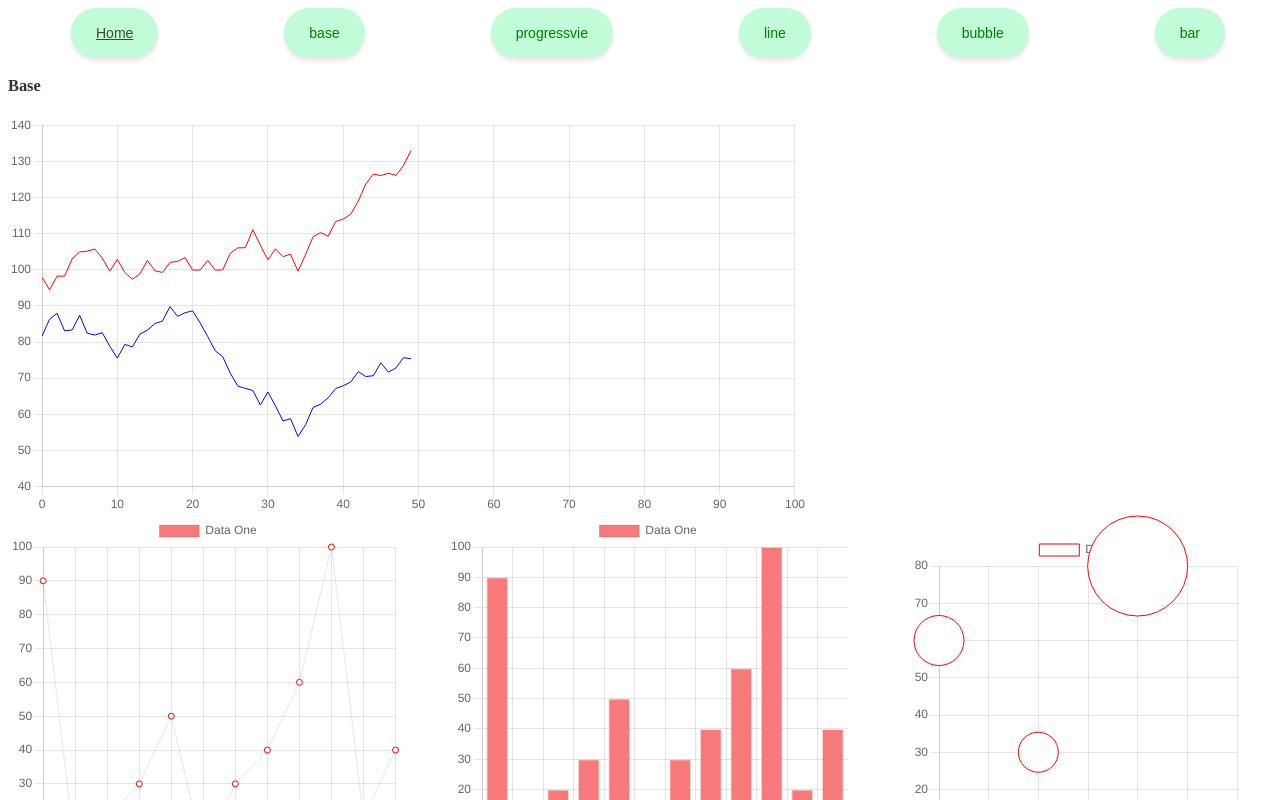
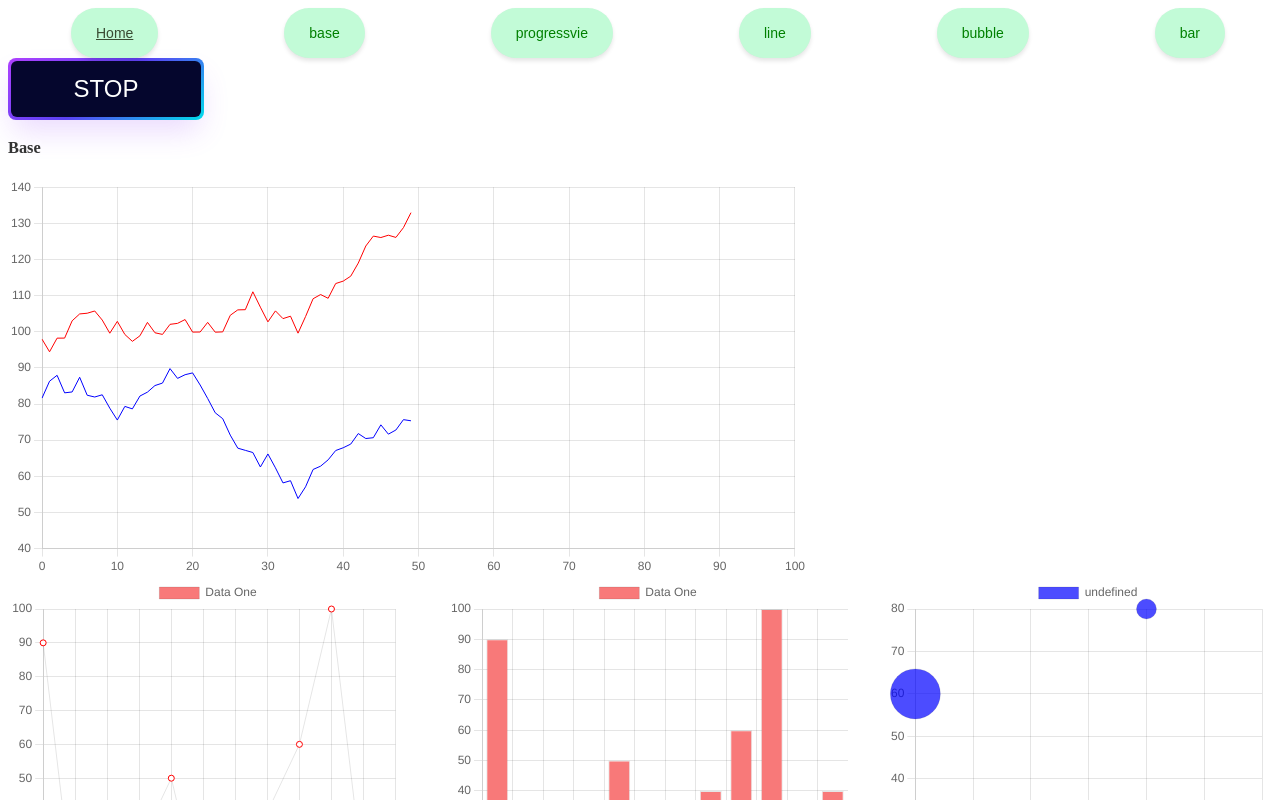
Before and after one commit to wnsdudSoftkim/virtual_investment, a Vue app in the folder client/: page /chart in a window 1280 px wide. Shown: the top 800 px of the page. Built offline with nearby package versions, Linux system fonts and the light colour scheme; no server answers.

Commit message:
add resetbutton

```diff
--- a/client/src/assets/js/common.js
+++ b/client/src/assets/js/common.js
@@ -21,6 +21,11 @@ const methods = { // eslint-disable-line no-unused-vars
             }
         })
     },
+    sendMessage:(message) => {
+        socket.send(message)
+        logs.push({event: 'send message: ', data: message})
+
+    },
     chartDisconnect: () => {
         socket.onclose = function () {
             clearInterval(interval);
--- a/client/src/components/Chart/BubbleChart.vue
+++ b/client/src/components/Chart/BubbleChart.vue
@@ -14,49 +14,100 @@ export default {
     },
 
     data: () => ({
-        chartdata: {
-            labels: ['January', 'February', 'March', 'April', 'May', 'June', 'July',
-            'August', 'September', 'October', 'November', 'December'],
-            datasets:[{
-                label: 'Data One',
-                backgroundColor: '#f87979',
-                pointBackgroundColor: 'white',
-                borderWidth: 1,
-                pointBorderColor: 'red',
-                data:[{x: 100, y: 0, r: 10},{x: 60, y: 30, r: 20},{x: 40, y: 60, r: 25},{x: 80, y: 80, r: 50},]
-            }]
-        },
-        options: {
-            scales: {
-                yAxes: [{
-                    ticks:{
-                        beginAtZero:true
-                    },
-                    gridLines: {
-                        display:true
-                    }
-                }],
-                xAxes: [{
-                    gridLines: {
-                        display: false
-                    }
-                }],
+        title: 'Income, Test Scores, and Enrollment in Select Connecticut School Districts, 2009-13',
+        point_x: 'income',
+        point_x_prefix: '$',
+        point_x_postfix: '',
+        point_y: 'grades',
+        point_y_prefix:'',
+        point_y_postfix:'',
+        point_r:'enrollment',
+        point_r_description:'Enrollment',
+        point_r_prefix: '',
+        point_r_postfix: '',
+        r_denominator: 800,
+        point_name: 'district',
+        point_color: 'rgba(0, 0, 255, 0.7)',
+        x_axis: 'Median Household Income, USD',
+        y_axis: 'Grade, Relative to Average',
+        show_grid: true,
 
-            },
-            legend: {
-                display:true
-            },
-            responsive: true,
-            maintainAspectRatio: false
-        },
+
     }),
     methods: {
         fillData() {
             const ctx = document.getElementById('chart_bubble').getContext('2d')
+            const chartdata = {
+                datasets:[{
+                    backgroundColor: this.point_color,
+                    data:[{x: 100, y: 0, r: 10},{x: 60, y: 30, r: 20},{x: 40, y: 60, r: 25},{x: 80, y: 80, r: 10}]
+                }]
+            }
+            const options= {
+                title: {
+                    display: true,
+                    text: this.title,
+                    fontSize: 14,
+                },
+                legend: {
+                    display: false,
+                },
+                scales: {
+                    yAxes: [{
+                        ticks:{
+                           callback: function(value, index, values) { // eslint-disable-line no-unused-vars
+                                return this.point_y_prefix + value.toLocaleString() + this.point_y_postfix;
+                            }
+                        },
+                        scaleLabel: {
+                            display: true,
+                            labelString: this.y_axis
+                        },
+                        gridLines: {
+                            display: this.show_grid
+                        },
+                    }],
+                    xAxes: [{
+                        scaleLable: {
+                            display: true,
+                            labelString: this.x_axis
+                        },
+                        gridLines: {
+                            display: this.show_grid
+                        },
+                        ticks: {
+                            callback: function(value, index, values) { // eslint-disable-line no-unused-vars
+                                return this.point_x_prefix + value.toLocaleString() + this.point_x_postfix
+                            }
+                        }
+                    }]
+
+                },
+                tooltips: {
+                    displayColors: false,
+                    callbacks: {
+                        title: function(tooltipItem, all) {
+                            return [
+                                all.datasets[tooltipItem[0].datasetIndex].data[tooltipItem[0].index].name,
+                            ]
+                        },
+                        label: function(tooltipItem, all) {
+                            var r = all.datasets[tooltipItem.datasetIndex].data[tooltipItem.index].r * this.r_denominator;
+                            return [
+                                this.x_axis + ': ' + this.point_x_prefix + tooltipItem.xLabel.toLocaleString() + this.point_x_postfix,
+                                this.y_axis + ': ' + this.point_y_prefix + tooltipItem.yLabel.toLocaleString() + this.point_y_postfix,
+                                this.point_r_description + ': ' + this.point_r_prefix + r.toLocaleString() + this.point_r_postfix
+                            ]
+                        }
+                    }
+                },
+                responsive: true,
+                maintainAspectRatio: false
+            }
             this.myChart = new Chart(ctx, {
                 type: 'bubble',
-                data: this.chartdata,
-                options:this.options
+                data: chartdata,
+                options:options
 
             })
         },
--- /dev/null
+++ b/client/src/components/common/button/ResetButton.vue
@@ -0,0 +1,71 @@
+<template>
+    <button class="button-64" role="button" @click="changeButtonValue"><span class="text">{{this.button_value}}</span></button>
+
+</template>
+
+<script>
+export default {
+    name:'ResetButton',
+    data: ()=> ({
+        button_flag: false,
+        button_value: "STOP"
+    }),
+    methods: {
+        changeButtonValue() {
+            this.button_value = this.button_flag ? "STOP" : "START"
+            this.button_flag = !this.button_flag
+        }
+    }
+}
+</script>
+
+<style lang="scss">
+.button-64 {
+  align-items: center;
+  background-image: linear-gradient(144deg,#AF40FF, #5B42F3 50%,#00DDEB);
+  border: 0;
+  border-radius: 8px;
+  box-shadow: rgba(151, 65, 252, 0.2) 0 15px 30px -5px;
+  box-sizing: border-box;
+  color: #FFFFFF;
+  display: flex;
+  font-family: Phantomsans, sans-serif;
+  font-size: 20px;
+  justify-content: center;
+  line-height: 1em;
+  max-width: 100%;
+  min-width: 140px;
+  padding: 3px;
+  text-decoration: none;
+  user-select: none;
+  -webkit-user-select: none;
+  touch-action: manipulation;
+  white-space: nowrap;
+  cursor: pointer;
+}
+
+.button-64:active,
+.button-64:hover {
+  outline: 0;
+}
+
+.button-64 span {
+  background-color: rgb(5, 6, 45);
+  padding: 16px 24px;
+  border-radius: 6px;
+  width: 100%;
+  height: 100%;
+  transition: 300ms;
+}
+
+.button-64:hover span {
+  background: none;
+}
+
+@media (min-width: 768px) {
+  .button-64 {
+    font-size: 24px;
+    min-width: 196px;
+  }
+}
+</style>
--- a/client/src/views/Base/BaseChart.vue
+++ b/client/src/views/Base/BaseChart.vue
@@ -1,5 +1,6 @@
 <template>
     <fragment-layout>
+        <reset-button>aa</reset-button>
         <fragment-main-block-layout>
             <div class="columns">
                 <div class="column" v-if="this.headervalue == 1" >
@@ -28,6 +29,7 @@
 </template>
 
 <script>
+import ResetButton from '@/components/common/button/ResetButton'
 import FragmentLayout from '@/components/layout/FragmentLayout'
 import FragmentMainBlockLayout from '@/components/layout/FragmentMainBlockLayout'
 import LineChartContainer from '@/components/ChartContainer/LineChartContainer'
@@ -40,7 +42,7 @@ import {computed} from 'vue'
 import methods from '@/assets/js/common.js'
 export default {
     name:'VueChartJS',
-    components: { BaseContainer, LineChartContainer, BarChartContainer, BubbleChartContainer, ProgressiveChartContainer , FragmentLayout, FragmentMainBlockLayout },
+    components: { ResetButton, BaseContainer, LineChartContainer, BarChartContainer, BubbleChartContainer, ProgressiveChartContainer , FragmentLayout, FragmentMainBlockLayout },
     data() {
         return {
             datacollection: null,
@@ -80,6 +82,9 @@ export default {
             })
 
         },
+        sendData(message) { // receive from store value
+            methods.sendMessage(message)
+        },
         storeData(item) {
             this.store.dispatch('updateValue', item)
         },
```
